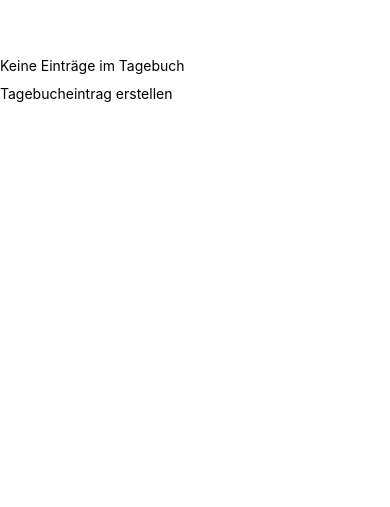
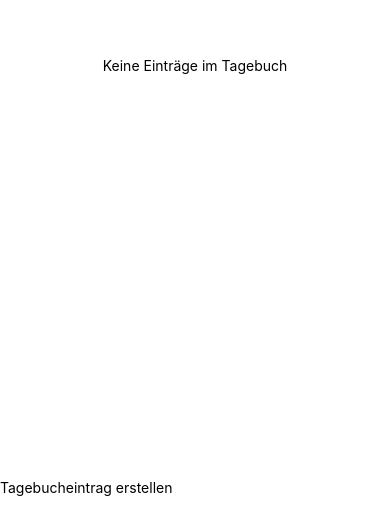
Before and after one commit to behrends/MyJournal, a React Native app: screen / in a window 390 px wide. Shown: the part 337-844 px from the top of the page. Built offline with nearby package versions, Linux system fonts and the light colour scheme.

Commit message:
Kapitel 5: Text zentriert und TextInput unten

```diff
--- a/App.js
+++ b/App.js
@@ -56,8 +56,7 @@ export default class App extends React.Component {
 
 const styles = StyleSheet.create({
   container: {
-    flex: 1,
-    justifyContent: 'center'
+    flex: 1
   },
   input: {
     height: 40
--- a/JournalItems.js
+++ b/JournalItems.js
@@ -15,7 +15,11 @@ const TouchableItem =
 export default class JournalItems extends Component {
   render() {
     if (this.props.items.length === 0)
-      return <Text>Keine Einträge im Tagebuch</Text>;
+      return (
+        <View style={styles.noItems}>
+          <Text>Keine Einträge im Tagebuch</Text>
+        </View>
+      );
 
     return (
       <SectionList
@@ -38,6 +42,11 @@ export default class JournalItems extends Component {
 }
 
 const styles = StyleSheet.create({
+  noItems: {
+    flex: 1,
+    alignItems: 'center',
+    justifyContent: 'center'
+  },
   list: {
     marginTop: 24
   },
```
